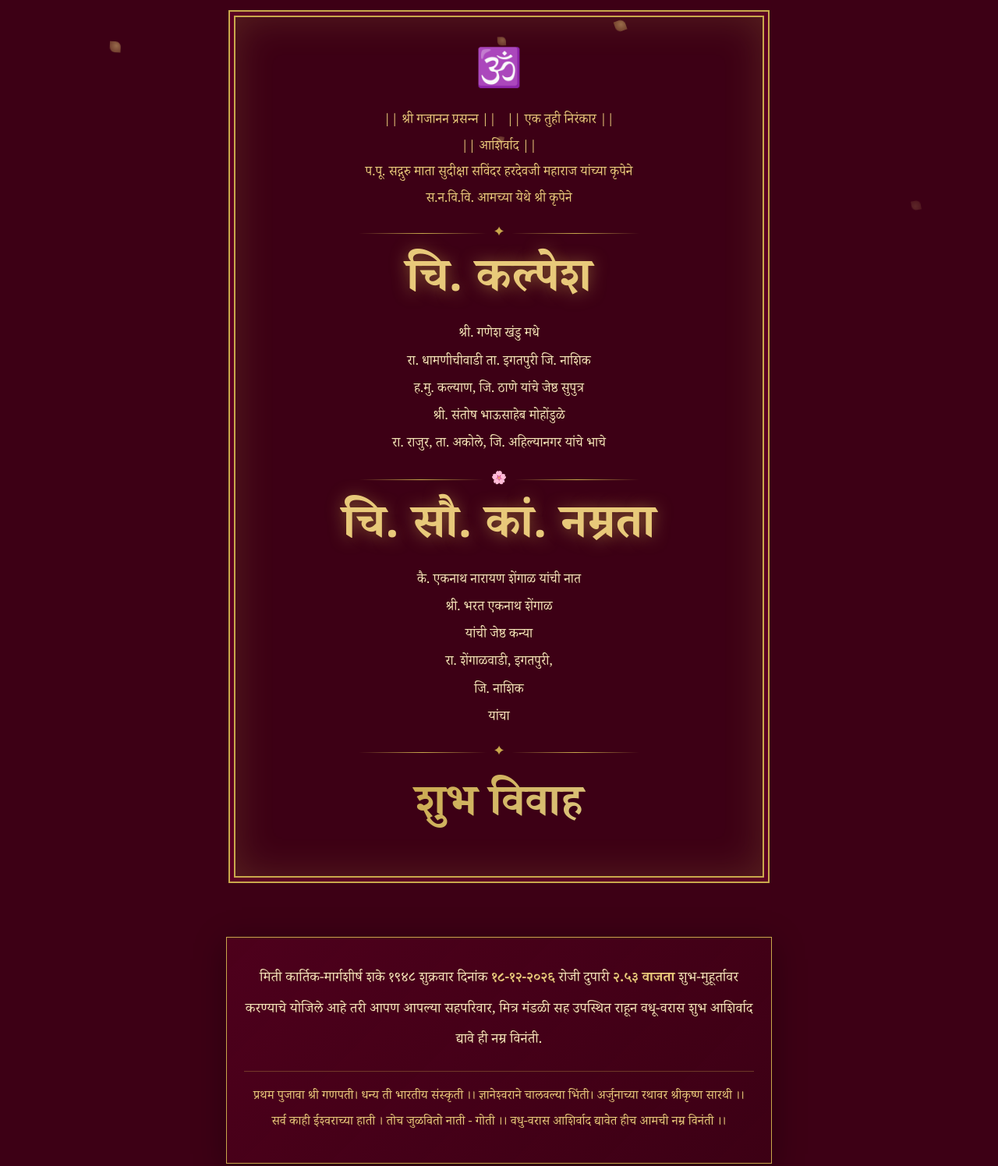
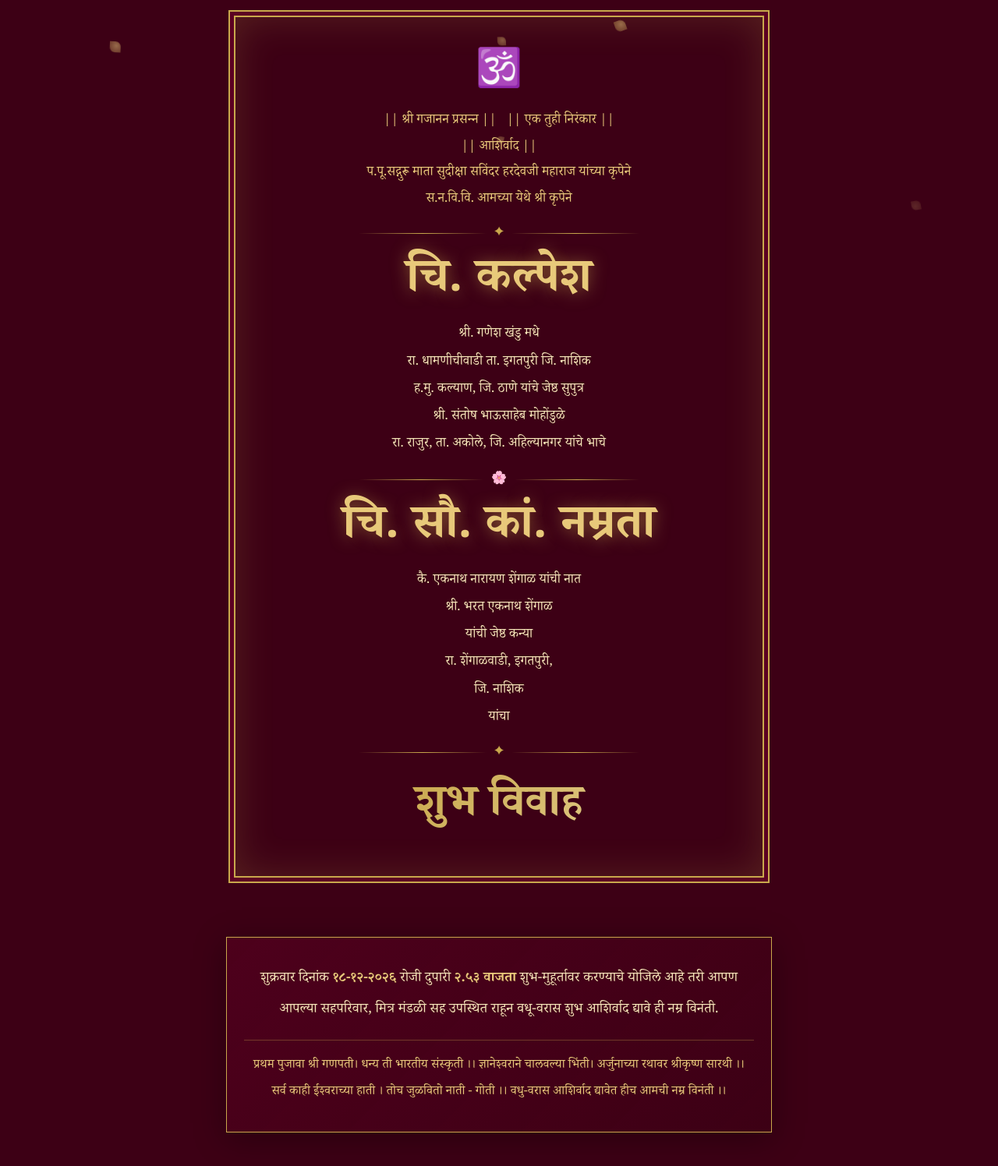
Before and after one commit to madmaxgaming5999/kalpesh-namrata-wedding, a plain HTML site: page index.html in a window 1280 px wide. Shown: the part 20-1516 px from the top of the page at 78% size. Drawn offline with Linux system fonts and the light colour scheme; a web font is replaced by a local one.

Commit message:
Update index.html

```diff
--- a/index.html
+++ b/index.html
@@ -61,7 +61,7 @@ section{position:relative;z-index:1;padding:36px 16px}
 <div class="hero">
  <div class="frame">
   <div class="om fi">🕉️</div>
-  <p class="bless fi d1">|| श्री गजानन प्रसन्न || &nbsp; || एक तुही निरंकार ||<br>|| आशिर्वाद ||<br>प.पू. सद्गुरु माता सुदीक्षा सविंदर हरदेवजी महाराज यांच्या कृपेने<br>स.न.वि.वि. आमच्या येथे श्री कृपेने</p>
+  <p class="bless fi d1">|| श्री गजानन प्रसन्न || &nbsp; || एक तुही निरंकार ||<br>|| आशिर्वाद ||<br>प.पू.सद्गुरू माता सुदीक्षा सविंदर हरदेवजी महाराज यांच्या कृपेने<br>स.न.वि.वि. आमच्या येथे श्री कृपेने</p>
   <div class="div fi d1"><i></i>✦<i></i></div>
 
   <span class="nm fi d2">चि. कल्पेश</span>
@@ -78,7 +78,7 @@ section{position:relative;z-index:1;padding:36px 16px}
 </div>
 
 <section><div class="card">
- <p class="txt">मिती कार्तिक-मार्गशीर्ष शके १९४८ शुक्रवार दिनांक <b>१८-१२-२०२६</b> रोजी दुपारी <b>२.५३ वाजता</b> शुभ-मुहूर्तावर करण्याचे योजिले आहे तरी आपण आपल्या सहपरिवार, मित्र मंडळी सह उपस्थित राहून वधू-वरास शुभ आशिर्वाद द्यावे ही नम्र विनंती.</p>
+ <p class="txt">शुक्रवार दिनांक <b>१८-१२-२०२६</b> रोजी दुपारी <b>२.५३ वाजता</b> शुभ-मुहूर्तावर करण्याचे योजिले आहे तरी आपण आपल्या सहपरिवार, मित्र मंडळी सह उपस्थित राहून वधू-वरास शुभ आशिर्वाद द्यावे ही नम्र विनंती.</p>
  <p class="shl">प्रथम पुजावा श्री गणपती। धन्य ती भारतीय संस्कृती ।। ज्ञानेश्वराने चालवल्या भिंती। अर्जुनाच्या रथावर श्रीकृष्ण सारथी ।।<br>सर्व काही ईश्वराच्या हाती । तोच जुळवितो नाती - गोती ।। वधु-वरास आशिर्वाद द्यावेत हीच आमची नम्र विनंती ।।</p>
 </div></section>
 
```
